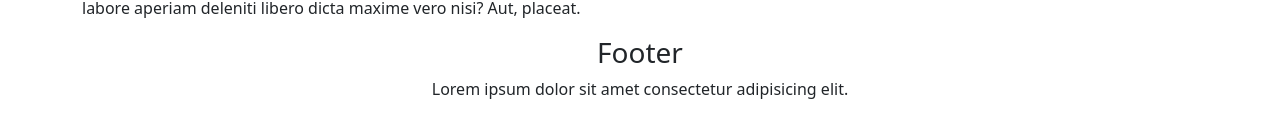
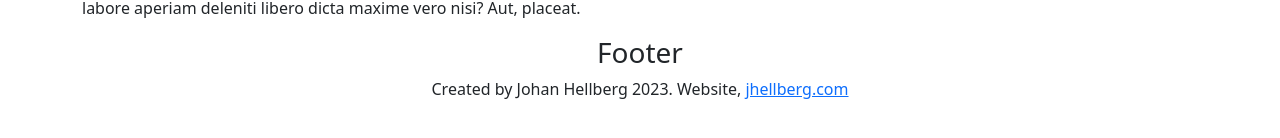
Before and after one commit to JohanCodeForFun/api-store, a Vue app: page /about in a window 1280 px wide. Shown: the part 244-382 px from the top of the page. Built offline with nearby package versions, Linux system fonts and the light colour scheme.

Commit message:
add created and link to portfolio site in footer

```diff
--- a/src/components/FooterComponent.vue
+++ b/src/components/FooterComponent.vue
@@ -3,7 +3,9 @@
 		<div class="row">
 			<div class="col">
 				<h3 class="text-center">Footer</h3>
-				<p class="text-center">Lorem ipsum dolor sit amet consectetur adipisicing elit.</p>
+				<p class="text-center">Created by Johan Hellberg 2023. Website, <a href="https://jhellberg.com"
+						target="_blank">jhellberg.com</a>
+				</p>
 			</div>
 		</div>
 	</div>
```
